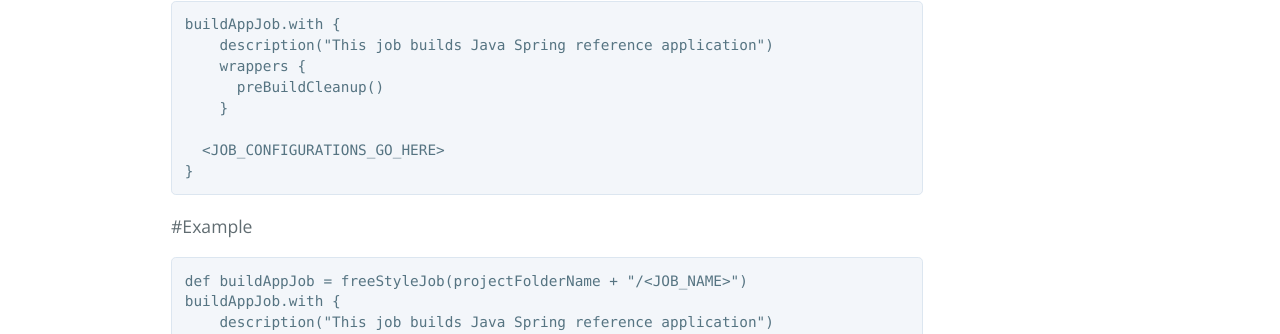
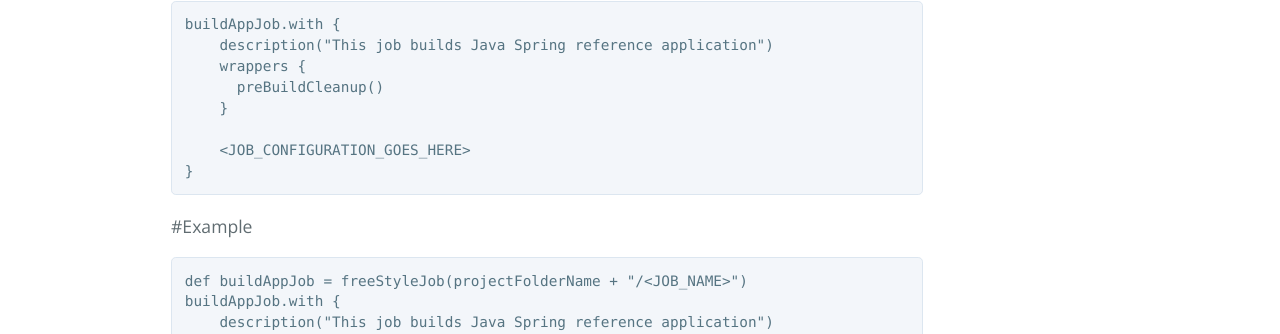
Before and after one commit to alexeymhv/adop-cartridges-cookbook, a Jekyll site: the page built from _docs/recipes/creating-a-job.md, in a window 1280 px wide. Shown: the part 701-1035 px from the top of the page. Built offline with Jekyll 4.4.1, drawn with Linux system fonts in a browser that asks for light colours.

Commit message:
Update creating-a-job.md

````diff
--- a/_docs/recipes/creating-a-job.md
+++ b/_docs/recipes/creating-a-job.md
@@ -29,7 +29,7 @@ buildAppJob.with {
       preBuildCleanup()
     }
 
-  <JOB_CONFIGURATIONS_GO_HERE>
+    <JOB_CONFIGURATION_GOES_HERE>
 }
 ```
 
````
